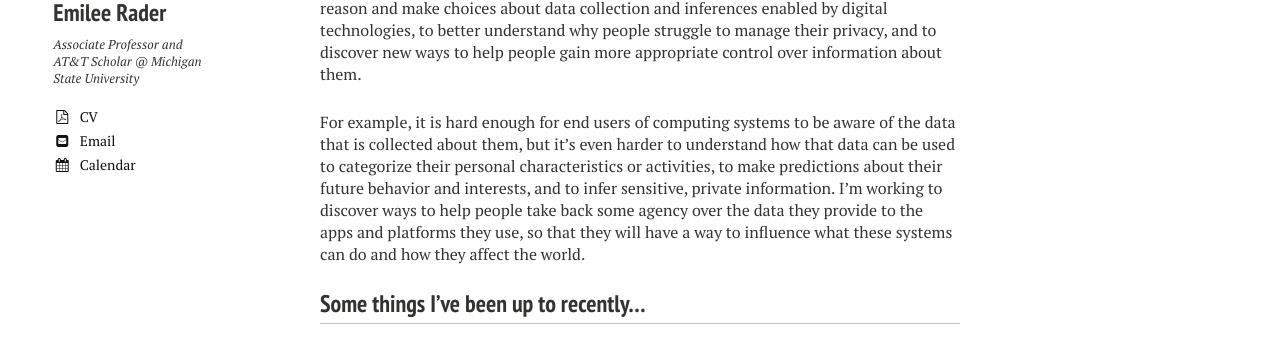
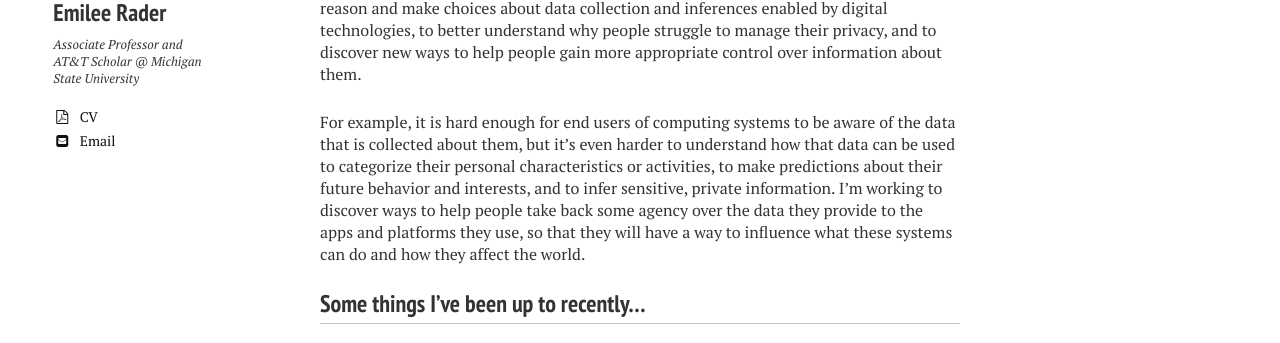
Before and after one commit to bierdoctor/bierdoctor.github.io, a Jekyll site: the page built from index.md, in a window 1280 px wide. Shown: the part 555-898 px from the top of the page. Built offline with Jekyll 4.4.1, drawn with Linux system fonts in a browser that asks for light colours; nearby versions of some CDN libraries.

Commit message:
trying to remove calendar link

```diff
--- a/_config.yml
+++ b/_config.yml
@@ -31,7 +31,7 @@ owner:
   bio: "Associate Professor and AT&T Scholar @ Michigan State University"
   cv: "/vita/vitaEJR.pdf"
   email: emilee@msu.edu
-  calendar: calendar
+  calendar:
   disqus-shortname:
   twitter: #username
   facebook: #username
```
